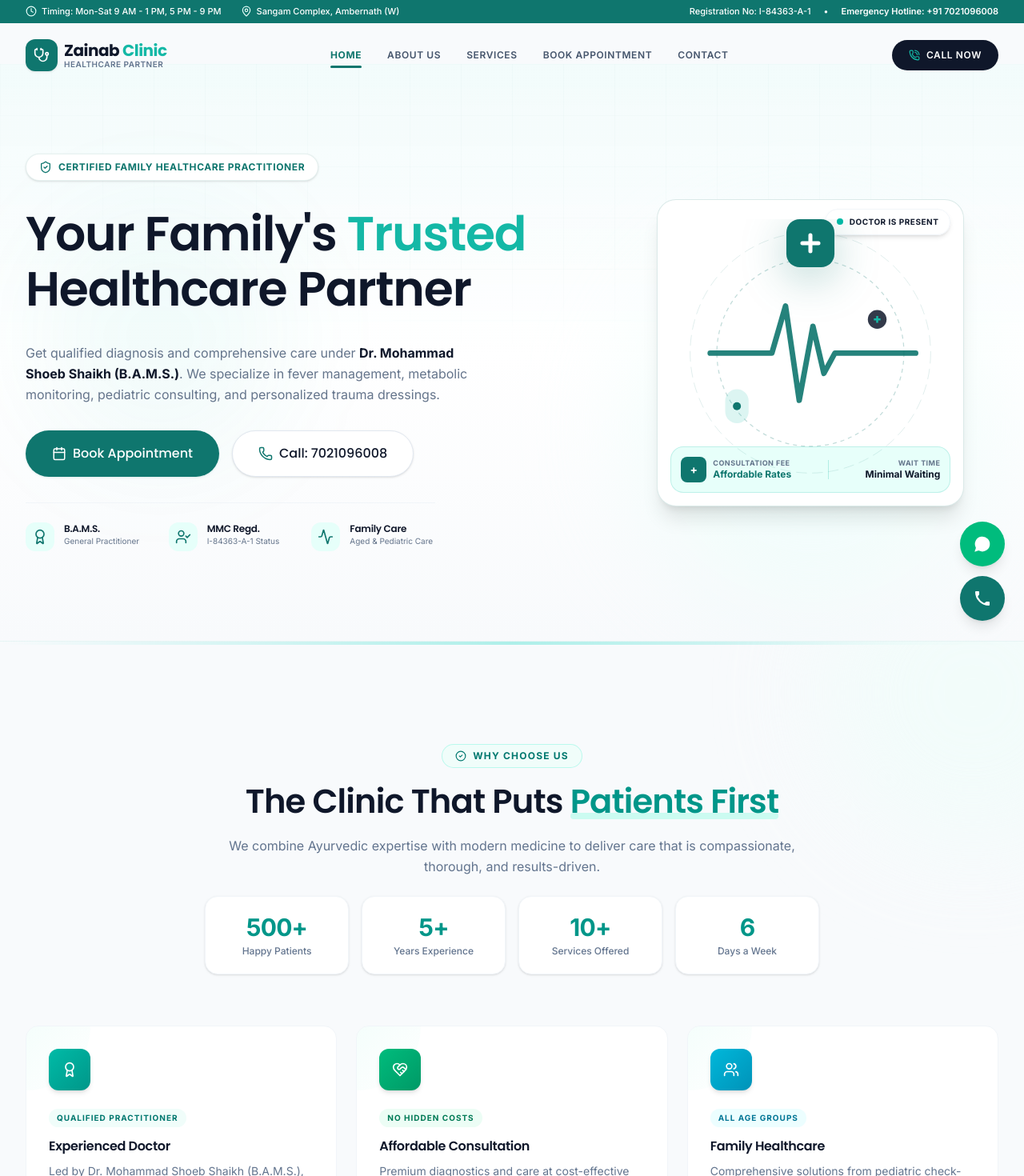
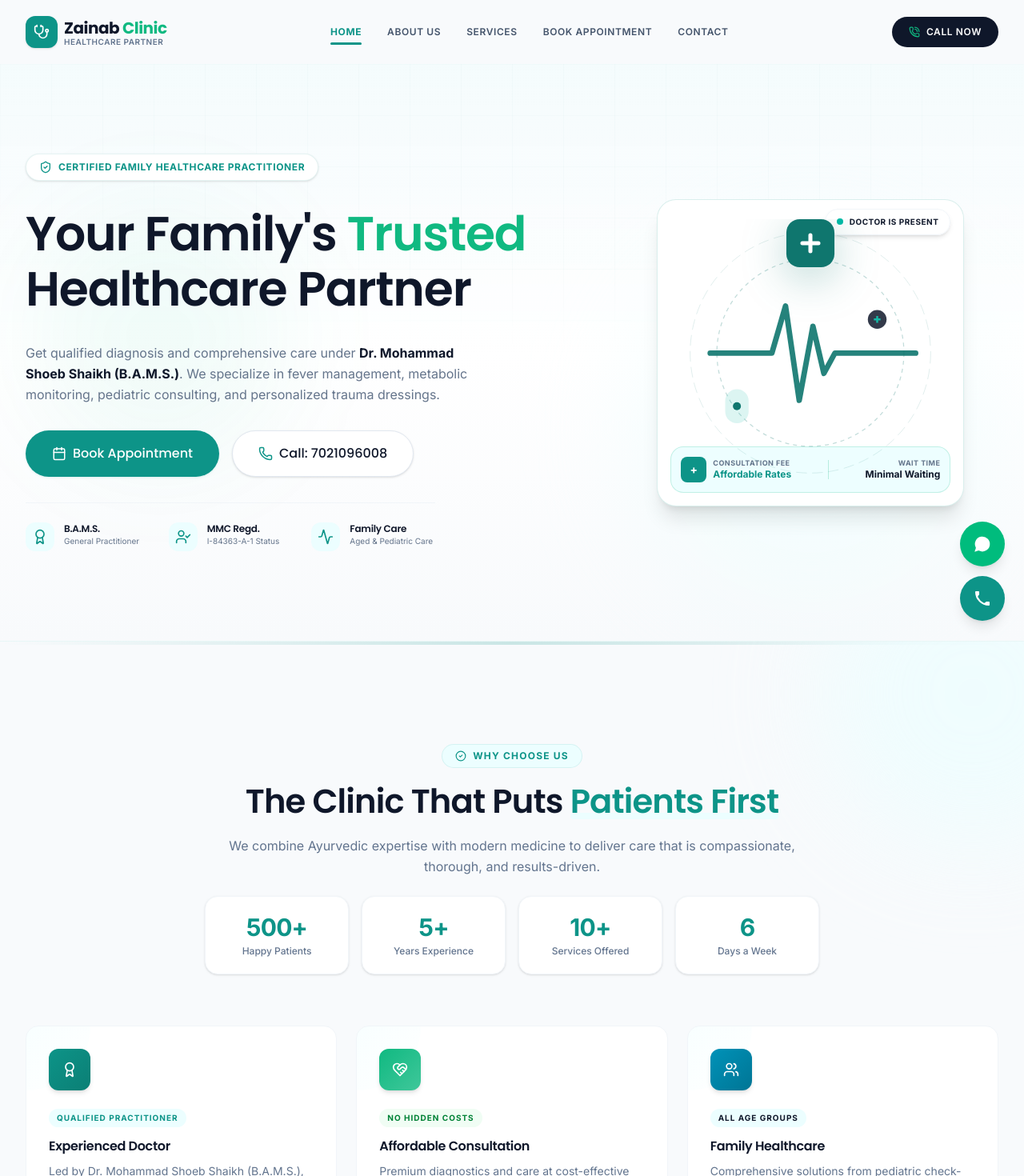
Before and after one commit to ansaritamanna23102006-debug/zainab-frontend, a Next.js app: page / in a window 1280 px wide. Shown: the top 1470 px of the page at 80% size. Built offline with nearby package versions, Linux system fonts and the light colour scheme.

Commit message:
feat: implement appointment booking page with form validation and UI components

```diff
--- a/src/app/appointment/page.js
+++ b/src/app/appointment/page.js
@@ -127,14 +127,14 @@ export default function AppointmentPage() {
     <div className="bg-slate-50 min-h-[90vh] py-16 flex items-center justify-center relative overflow-hidden">
 
       {/* Decorative blobs */}
-      <div className="absolute top-10 right-10 h-72 w-72 rounded-full bg-emerald-100/30 blur-3xl pointer-events-none" />
+      <div className="absolute top-10 right-10 h-72 w-72 rounded-full bg-accent-light/50 blur-3xl pointer-events-none" />
       <div className="absolute bottom-10 left-10 h-72 w-72 rounded-full bg-slate-200/50 blur-3xl pointer-events-none" />
 
       <div className="max-w-4xl mx-auto px-4 w-full relative z-10">
 
         {/* Section Header */}
         <div className="text-center mb-12 space-y-3">
-          <div className="inline-block bg-emerald-50 border border-emerald-100 text-primary text-xs px-3.5 py-1.5 rounded-full uppercase tracking-wider font-semibold">
+          <div className="inline-block bg-accent-light border border-primary/10 text-primary text-xs px-3.5 py-1.5 rounded-full uppercase tracking-wider font-semibold">
             Slot Booking
           </div>
           <h1 className="text-3xl md:text-4xl font-extrabold text-accent">
@@ -153,7 +153,7 @@ export default function AppointmentPage() {
           {successData ? (
             /* Success screen state */
             <div className="text-center py-8 space-y-6 animate-fade-in">
-              <div className="h-16 w-16 bg-emerald-50 text-primary rounded-full flex items-center justify-center mx-auto shadow-md border border-emerald-100">
+              <div className="h-16 w-16 bg-accent-light text-primary rounded-full flex items-center justify-center mx-auto shadow-md border border-primary/10">
                 <Sparkles className="h-8 w-8 animate-pulse" />
               </div>
               <div className="space-y-2">
--- a/src/app/globals.css
+++ b/src/app/globals.css
@@ -4,14 +4,15 @@
   --font-heading: var(--font-poppins), system-ui, sans-serif;
   --font-sans: var(--font-inter), system-ui, sans-serif;
 
-  --color-primary: #0F766E;
-  --color-primary-hover: #0d605a;
-  --color-primary-light: #14B8A6;
+  --color-primary: #0D9488;
+  --color-primary-hover: #0b7f75;
+  --color-primary-light: #10B981;
   --color-accent: #0F172A;
   --color-accent-hover: #1e293b;
-  --color-accent-light: #E6FFFA;
+  --color-accent-light: #ECFEFF;
   --color-muted: #64748B;
   --color-light: #F8FAFC;
+
 }
 
 :root {
--- a/src/components/Navbar.js
+++ b/src/components/Navbar.js
@@ -68,30 +68,6 @@ export default function Navbar() {
             : 'bg-transparent border-b border-transparent'
         }`}
       >
-        {/* Clinic Info Sub-Navbar Top Row (Hidden on Scroll or Mobile) */}
-        <div className={`bg-primary text-white text-[11px] py-1.5 font-sans font-medium transition-all duration-300 hidden md:block ${
-          isScrolled ? 'h-0 py-0 opacity-0 overflow-hidden' : 'opacity-100'
-        }`}>
-          <div className="max-w-7xl mx-auto px-4 sm:px-6 lg:px-8 flex items-center justify-between">
-            <div className="flex items-center gap-6">
-              <span className="flex items-center gap-1.5">
-                <Clock className="h-3.5 w-3.5 text-accent-light" />
-                <span>Timing: Mon-Sat 9 AM - 1 PM, 5 PM - 9 PM</span>
-              </span>
-              <span className="flex items-center gap-1.5">
-                <MapPin className="h-3.5 w-3.5 text-accent-light" />
-                <span>Sangam Complex, Ambernath (W)</span>
-              </span>
-            </div>
-            <div className="flex items-center gap-4">
-              <span>Registration No: I-84363-A-1</span>
-              <span>•</span>
-              <a href="tel:7021096008" className="font-semibold hover:text-accent-light transition-colors">
-                Emergency Hotline: +91 7021096008
-              </a>
-            </div>
-          </div>
-        </div>
 
         {/* Primary Navbar Row */}
         <div className={`max-w-7xl mx-auto px-4 sm:px-6 lg:px-8 transition-all duration-300 ${
--- a/src/sections/WhyChooseUs.js
+++ b/src/sections/WhyChooseUs.js
@@ -7,36 +7,36 @@ import { gsap } from '@/lib/gsap';
 const CARDS_DATA = [
   {
     icon: Award,
-    color: 'from-teal-500 to-teal-600',
-    lightBg: 'bg-teal-50',
-    lightText: 'text-teal-700',
+    color: 'from-primary to-primary-hover',
+    lightBg: 'bg-accent-light',
+    lightText: 'text-primary',
     title: 'Experienced Doctor',
     desc: 'Led by Dr. Mohammad Shoeb Shaikh (B.A.M.S.), bringing expert Ayurvedic & clinical precision to every consultation.',
     tag: 'Qualified Practitioner',
   },
   {
     icon: HeartHandshake,
-    color: 'from-emerald-500 to-emerald-600',
-    lightBg: 'bg-emerald-50',
-    lightText: 'text-emerald-700',
+    color: 'from-primary-light to-primary-light/80',
+    lightBg: 'bg-green-50',
+    lightText: 'text-green-700',
     title: 'Affordable Consultation',
     desc: 'Premium diagnostics and care at cost-effective fees — making quality family healthcare accessible to all.',
     tag: 'No Hidden Costs',
   },
   {
     icon: Users,
-    color: 'from-cyan-500 to-cyan-600',
-    lightBg: 'bg-cyan-50',
-    lightText: 'text-cyan-700',
+    color: 'from-cyan-600 to-cyan-700',
+    lightBg: 'bg-accent-light',
+    lightText: 'text-cyan-850',
     title: 'Family Healthcare',
     desc: 'Comprehensive solutions from pediatric check-ups to geriatric monitoring — covering every stage of life.',
     tag: 'All Age Groups',
   },
   {
     icon: ShieldCheck,
-    color: 'from-teal-600 to-teal-700',
-    lightBg: 'bg-teal-50',
-    lightText: 'text-teal-700',
+    color: 'from-primary to-primary-hover',
+    lightBg: 'bg-accent-light',
+    lightText: 'text-primary',
     title: 'Personalized Treatment',
     desc: 'Every patient receives a customized care program tailored to their unique medical history and needs.',
     tag: 'Custom Care Plans',
@@ -178,24 +178,24 @@ export default function WhyChooseUs() {
     <section ref={sectionRef} className="relative bg-[#F8FAFC] py-24 md:py-32 overflow-hidden">
       {/* Decorative background */}
       <div className="absolute inset-0 pointer-events-none select-none">
-        <div className="absolute top-0 left-0 w-full h-1 bg-gradient-to-r from-transparent via-teal-400/30 to-transparent" />
-        <div className="absolute -top-32 -right-32 w-96 h-96 rounded-full bg-teal-50 blur-3xl opacity-70" />
-        <div className="absolute -bottom-32 -left-32 w-96 h-96 rounded-full bg-emerald-50 blur-3xl opacity-60" />
+        <div className="absolute top-0 left-0 w-full h-1 bg-gradient-to-r from-transparent via-primary/20 to-transparent" />
+        <div className="absolute -top-32 -right-32 w-96 h-96 rounded-full bg-accent-light blur-3xl opacity-70" />
+        <div className="absolute -bottom-32 -left-32 w-96 h-96 rounded-full bg-green-50/50 blur-3xl opacity-60" />
       </div>
 
       <div className="relative z-10 max-w-7xl mx-auto px-4 sm:px-6 lg:px-8">
 
         {/* Section Header */}
         <div className="text-center max-w-3xl mx-auto mb-6">
-          <span ref={badgeRef} className="inline-flex items-center gap-2 bg-teal-50 border border-teal-200/60 text-teal-700 text-xs px-4 py-1.5 rounded-full uppercase tracking-widest font-bold mb-4">
+          <span ref={badgeRef} className="inline-flex items-center gap-2 bg-accent-light border border-primary/10 text-primary text-xs px-4 py-1.5 rounded-full uppercase tracking-widest font-bold mb-4">
             <CheckCircle2 className="h-3.5 w-3.5" />
             Why Choose Us
           </span>
           <h2 ref={titleRef} className="text-3xl md:text-[2.6rem] font-extrabold text-[#0F172A] leading-tight tracking-tight">
             The Clinic That Puts{' '}
             <span className="relative inline-block">
-              <span className="relative z-10 text-teal-600">Patients First</span>
-              <span className="absolute bottom-1 left-0 w-full h-2 bg-teal-100 -z-0 rounded" />
+              <span className="relative z-10 text-primary">Patients First</span>
+              <span className="absolute bottom-1 left-0 w-full h-2 bg-accent-light -z-0 rounded" />
             </span>
           </h2>
           <p ref={subtitleRef} className="text-slate-500 text-sm md:text-base mt-4 leading-relaxed">
@@ -207,7 +207,7 @@ export default function WhyChooseUs() {
         <div ref={statsRef} className="grid grid-cols-2 md:grid-cols-4 gap-4 mb-16 max-w-3xl mx-auto">
           {STATS.map((stat) => (
             <div key={stat.id} className="flex flex-col items-center justify-center bg-white rounded-2xl border border-slate-100 shadow-sm py-5 px-3">
-              <span id={stat.id} className="text-3xl font-extrabold text-teal-600 tracking-tight">
+              <span id={stat.id} className="text-3xl font-extrabold text-primary tracking-tight">
                 0{stat.suffix}
               </span>
               <span className="text-xs text-slate-500 font-medium mt-1 text-center">{stat.label}</span>
@@ -222,9 +222,9 @@ export default function WhyChooseUs() {
             return (
               <div
                 key={idx}
-                className="group relative bg-white rounded-2xl border border-slate-100 p-7 hover:border-teal-200 hover:shadow-xl hover:shadow-teal-900/5 transition-all duration-300 hover:-translate-y-1.5 overflow-hidden flex flex-col"
+                className="group relative bg-white rounded-2xl border border-slate-100 p-7 hover:border-primary/20 hover:shadow-xl hover:shadow-primary/5 transition-all duration-300 hover:-translate-y-1.5 overflow-hidden flex flex-col"
               >
-                <div className="absolute top-0 left-0 w-20 h-20 rounded-br-full bg-gradient-to-br from-teal-50 to-transparent opacity-70 pointer-events-none" />
+                <div className="absolute top-0 left-0 w-20 h-20 rounded-br-full bg-gradient-to-br from-accent-light/50 to-transparent opacity-70 pointer-events-none" />
                 <div className="relative z-10">
                   <div
                     className={`h-13 w-13 rounded-xl bg-gradient-to-br ${card.color} flex items-center justify-center mb-5 shadow-md group-hover:scale-110 transition-transform duration-300`}
@@ -235,12 +235,12 @@ export default function WhyChooseUs() {
                   <span className={`inline-block text-[10px] font-bold uppercase tracking-widest px-2.5 py-1 rounded-full mb-3 ${card.lightBg} ${card.lightText}`}>
                     {card.tag}
                   </span>
-                  <h3 className="text-base font-bold text-[#0F172A] font-heading mb-2 group-hover:text-teal-700 transition-colors duration-200">
+                  <h3 className="text-base font-bold text-[#0F172A] font-heading mb-2 group-hover:text-primary transition-colors duration-200">
                     {card.title}
                   </h3>
                   <p className="text-slate-500 text-sm leading-relaxed">{card.desc}</p>
                 </div>
-                <div className="mt-6 h-0.5 w-0 bg-gradient-to-r from-teal-500 to-emerald-400 rounded-full group-hover:w-full transition-all duration-500 ease-out" />
+                <div className="mt-6 h-0.5 w-0 bg-gradient-to-r from-primary to-primary-light rounded-full group-hover:w-full transition-all duration-500 ease-out" />
               </div>
             );
           })}
@@ -249,16 +249,16 @@ export default function WhyChooseUs() {
         {/* Bottom CTA Strip */}
         <div
           ref={ctaRef}
-          className="mt-16 bg-gradient-to-r from-teal-700 to-teal-500 rounded-2xl px-8 py-8 flex flex-col sm:flex-row items-center justify-between gap-6 shadow-lg shadow-teal-900/20"
+          className="mt-16 bg-gradient-to-r from-primary to-primary-hover rounded-2xl px-8 py-8 flex flex-col sm:flex-row items-center justify-between gap-6 shadow-lg shadow-primary/20"
         >
           <div className="text-white text-center sm:text-left">
-            <p className="text-xs font-bold uppercase tracking-widest text-teal-200 mb-1">Ready to Get Started?</p>
+            <p className="text-xs font-bold uppercase tracking-widest text-accent-light mb-1">Ready to Get Started?</p>
             <h3 className="text-xl md:text-2xl font-extrabold leading-tight">Book Your Consultation Today</h3>
-            <p className="text-teal-100 text-sm mt-1">Mon–Sat · 9 AM–1 PM &amp; 5 PM–9 PM</p>
+            <p className="text-white/90 text-sm mt-1 font-sans">Mon–Sat · 9 AM–1 PM &amp; 5 PM–9 PM</p>
           </div>
           <a
             href="/appointment"
-            className="shrink-0 inline-flex items-center gap-2 bg-white text-teal-700 font-bold text-sm px-7 py-3 rounded-xl hover:bg-teal-50 active:scale-95 transition-all duration-200 shadow-md"
+            className="shrink-0 inline-flex items-center gap-2 bg-white text-primary font-bold text-sm px-7 py-3 rounded-xl hover:bg-accent-light active:scale-95 transition-all duration-200 shadow-md"
           >
             <CalendarRange className="h-4 w-4" />
             Book Appointment
```
Also changed, not shown: src/app/about/page.js (+11 -11 lines).
